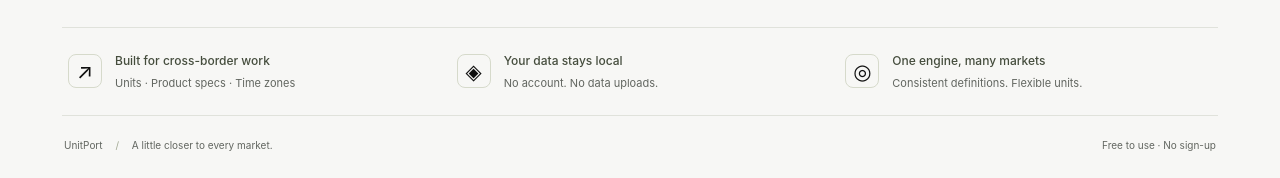
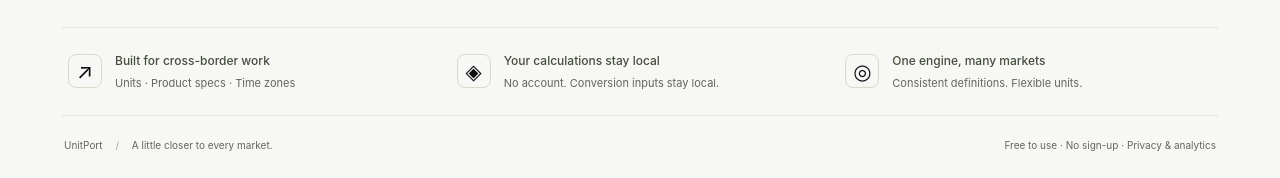
Before and after one commit to JanineZheng/UniPort, a React (Vite) app: page / in a window 1280 px wide. Shown: the part 1888-2066 px from the top of the page. Built offline with nearby package versions, Linux system fonts and the light colour scheme.

Commit message:
Connect UniPort to Google Analytics 4

```diff
--- a/index.html
+++ b/index.html
@@ -13,6 +13,7 @@
     <link rel="icon" type="image/svg+xml" href="/favicon.svg" />
     <link rel="icon" href="/favicon.ico" sizes="any" />
     <link rel="apple-touch-icon" href="/apple-touch-icon.png" />
+    <script defer src="/analytics.js"></script>
   </head>
   <body>
     <div id="root"></div>
--- /dev/null
+++ b/public/analytics.js
@@ -0,0 +1,17 @@
+// Only production visits belong in the UniPort GA4 property.
+(() => {
+  if (window.location.hostname !== "uniport.janine-cheng22.workers.dev") return;
+
+  window.dataLayer = window.dataLayer || [];
+  window.gtag = function () { window.dataLayer.push(arguments); };
+  window.gtag("js", new Date());
+  window.gtag("config", "G-6HWESBP7VK", {
+    allow_google_signals: false,
+    allow_ad_personalization_signals: false,
+  });
+
+  const script = document.createElement("script");
+  script.async = true;
+  script.src = "https://www.googletagmanager.com/gtag/js?id=G-6HWESBP7VK";
+  document.head.appendChild(script);
+})();
--- /dev/null
+++ b/public/privacy.html
@@ -0,0 +1,33 @@
+<!doctype html>
+<html lang="en">
+<head>
+  <meta charset="utf-8" />
+  <meta name="viewport" content="width=device-width, initial-scale=1" />
+  <title>Privacy & Analytics | UniPort</title>
+  <link rel="icon" href="/favicon.svg" />
+  <style>
+    body { margin: 0; background: #f7f7f5; color: #0f0f0f; font: 16px/1.7 system-ui, sans-serif; }
+    main { max-width: 760px; margin: 48px auto; padding: 0 24px 48px; }
+    a { color: #35491d; text-underline-offset: 3px; }
+    h1, h2 { line-height: 1.25; } h2 { margin-top: 36px; }
+    small { color: #555; } section { margin-top: 40px; padding-top: 20px; border-top: 1px solid #ddd; }
+  </style>
+</head>
+<body><main>
+  <a href="/">← UniPort</a>
+  <h1>Privacy &amp; analytics</h1>
+  <small>Updated October 26, 2026</small>
+  <h2>Your conversion inputs</h2>
+  <p>Calculations run in your browser. We do not send conversion inputs, amounts, product specifications or copied results to Google Analytics. Preferences such as language and tool order are saved in your browser's local storage. Currency rates are requested from Frankfurter using currency pairs; amounts stay in your browser.</p>
+  <h2>Website analytics</h2>
+  <p>UniPort uses Google Analytics 4 to understand visits, traffic sources and interactions such as page views, scrolling and outbound link clicks. Google Analytics uses cookies and processes information such as page URLs, browser and device details, approximate location and usage events. Google Signals and advertising personalization signals are disabled in our website configuration. Local development and preview domains do not load our analytics tag.</p>
+  <p>Learn <a href="https://policies.google.com/technologies/partner-sites">how Google uses information from sites that use its services</a>, read <a href="https://policies.google.com/privacy">Google's privacy policy</a>, or use <a href="https://tools.google.com/dlpage/gaoptout">Google's Analytics opt-out browser add-on</a>. You can manage or delete cookies and local storage in your browser settings.</p>
+  <section lang="zh-CN">
+    <h2>隐私与访问统计</h2>
+    <p>更新日期：2026 年 10 月 26 日</p>
+    <p>换算在浏览器内完成。换算输入、金额、商品规格与复制结果不会发送至 Google Analytics。语言、工具排序等偏好保存在浏览器本地存储中。汇率工具仅向 Frankfurter 请求货币对，金额留在本地。</p>
+    <p>UniPort 使用 Google Analytics 4 了解访问量、流量来源、页面浏览、滚动和出站链接点击等互动。Google Analytics 使用 Cookie，并处理页面网址、浏览器与设备信息、大致位置及使用事件。网站配置已关闭 Google Signals 和广告个性化信号。本地开发和预览域名不会加载本站统计代码。</p>
+    <p>你可以查看 <a href="https://policies.google.com/technologies/partner-sites?hl=zh-CN">Google 如何使用合作网站的信息</a>和 <a href="https://policies.google.com/privacy?hl=zh-CN">Google 隐私政策</a>，使用 <a href="https://tools.google.com/dlpage/gaoptout?hl=zh-CN">Google Analytics 停用插件</a>，或通过浏览器设置管理、删除 Cookie 和本地存储。</p>
+  </section>
+</main></body>
+</html>
--- a/src/App.tsx
+++ b/src/App.tsx
@@ -871,10 +871,10 @@ export default function App({ path = typeof window === "undefined" ? "/" : windo
             <span>◈</span>
             <p>
               <strong>
-                {t("你的数据，留在本地", "Your data stays local")}
+                {t("换算数据，留在本地", "Your calculations stay local")}
               </strong>
               <small>
-                {t("无账号，无数据上传", "No account. No data uploads.")}
+                {t("无需账号，不上传换算输入", "No account. Conversion inputs stay local.")}
               </small>
             </p>
           </div>
@@ -900,6 +900,7 @@ export default function App({ path = typeof window === "undefined" ? "/" : windo
           </span>
           <span>
             {t("免费使用 · 无需注册", "Free to use · No sign-up")}
+            {" · "}<a href="/privacy.html">{t("隐私与访问统计", "Privacy & analytics")}</a>
           </span>
         </footer>
       </main>
```
Also changed, not shown: 1 other file (tests, documents, lock files or other folders).
